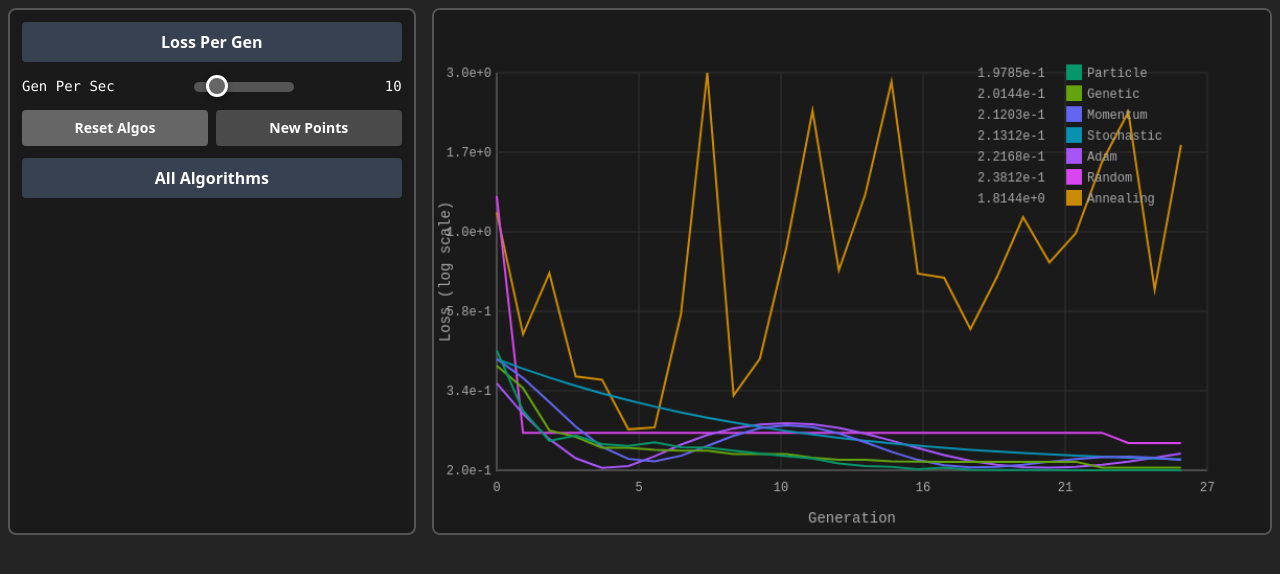
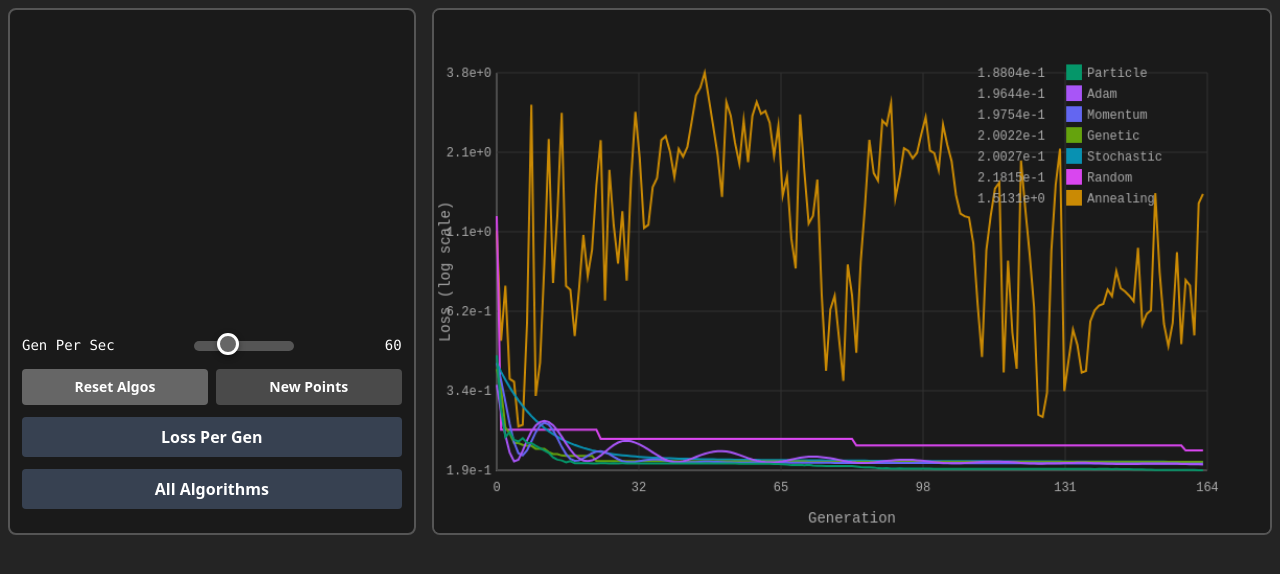
Before and after one commit to niembro64/function-approximation, a Vue app: page / in a window 1280 px wide. Both pictures are taken after a click on the button "Single Algorithm". Shown: the top 574 px of the page. Built offline with nearby package versions, Linux system fonts and the light colour scheme.

Commit message:
pre viewport vis

```diff
--- a/src/components/AlgorithmControls.vue
+++ b/src/components/AlgorithmControls.vue
@@ -24,11 +24,11 @@ const emit = defineEmits<{
 
 <template>
   <!-- All Buttons -->
-  <div class="mb-2 md:mb-3 flex flex-col gap-2 order-2 md:order-1">
+  <div class="mb-2 md:mb-3 flex flex-col gap-2">
     <!-- Mode Toggle Button -->
     <button
       @click="emit('toggleMode')"
-      class="py-3 md:py-2 px-4 text-sm md:text-base font-bold text-white bg-gray-700 border-none rounded cursor-pointer transition-all order-3 md:order-1"
+      class="py-3 md:py-2 px-4 text-sm md:text-base font-bold text-white bg-gray-700 border-none rounded cursor-pointer transition-all order-3"
       style="filter: brightness(1)"
       @mouseover="($event.currentTarget as HTMLElement).style.filter = 'brightness(0.9)'"
       @mouseout="($event.currentTarget as HTMLElement).style.filter = 'brightness(1)'"
@@ -39,7 +39,7 @@ const emit = defineEmits<{
     </button>
 
     <!-- First Row: Info + Back + Algorithm Name + Next + Select -->
-    <div class="flex items-center gap-2 order-2 md:order-2" v-if="mode === 'single'">
+    <div class="flex items-center gap-2 order-2" v-if="mode === 'single'">
       <!-- Info Button -->
       <button
         @click="emit('info')"
@@ -110,7 +110,7 @@ const emit = defineEmits<{
     </div>
 
     <!-- Second Row: Reset/New Buttons -->
-    <div class="flex items-stretch gap-2 order-1 md:order-3" v-if="mode === 'single'">
+    <div class="flex items-stretch gap-2 order-1" v-if="mode === 'single'">
       <button
         @click="emit('reset')"
         class="flex-1 py-3 md:py-2 px-2 text-xs md:text-sm font-bold text-white border-none rounded cursor-pointer transition-all flex items-center justify-center"
--- a/src/components/AllAlgorithmsView.vue
+++ b/src/components/AllAlgorithmsView.vue
@@ -30,26 +30,14 @@ watch(genPerSecValue, (newVal) => {
 </script>
 
 <template>
-  <!-- Graph Mode Toggle -->
-  <button
-    @click="emit('update:graphMode', graphMode === 'loss' ? 'curves' : 'loss')"
-    class="mb-2 md:mb-3 py-3 md:py-2 px-4 text-sm md:text-base font-bold text-white bg-gray-700 border-none rounded cursor-pointer transition-all"
-    style="filter: brightness(1)"
-    @mouseover="($event.currentTarget as HTMLElement).style.filter = 'brightness(0.9)'"
-    @mouseout="($event.currentTarget as HTMLElement).style.filter = 'brightness(1)'"
-    @mousedown="($event.currentTarget as HTMLElement).style.filter = 'brightness(0.8)'"
-    @mouseup="($event.currentTarget as HTMLElement).style.filter = 'brightness(0.9)'"
-  >
-    {{ graphMode === 'loss' ? 'Loss Per Gen' : 'Graph All Curves' }}
-  </button>
-
+  <div class="flex flex-col">
     <!-- Gen Per Sec Slider -->
-  <div class="mb-2 md:mb-3 flex flex-col gap-1.5 md:gap-2">
+    <div class="mb-2 md:mb-3 flex flex-col gap-1.5 md:gap-2 order-1">
       <Slider
         label="Gen Per Sec"
         v-model="genPerSecValue"
         :min="1"
-      :max="60"
+        :max="200"
         :step="1"
         :decimals="0"
         thumbColor="#666666"
@@ -57,7 +45,7 @@ watch(genPerSecValue, (newVal) => {
     </div>
 
     <!-- Reset and New Points buttons -->
-  <div class="flex items-stretch gap-2 mb-2 md:mb-3">
+    <div class="flex items-stretch gap-2 mb-2 md:mb-3 order-2">
     <button
       @click="emit('reset')"
       class="flex-1 py-3 md:py-2 px-2 text-xs md:text-sm font-bold text-white border-none rounded cursor-pointer transition-all flex items-center justify-center"
@@ -81,4 +69,18 @@ watch(genPerSecValue, (newVal) => {
       New Points
     </button>
   </div>
+
+    <!-- Graph Mode Toggle -->
+    <button
+      @click="emit('update:graphMode', graphMode === 'loss' ? 'curves' : 'loss')"
+      class="mb-2 md:mb-3 py-3 md:py-2 px-4 text-sm md:text-base font-bold text-white bg-gray-700 border-none rounded cursor-pointer transition-all order-3"
+      style="filter: brightness(1)"
+      @mouseover="($event.currentTarget as HTMLElement).style.filter = 'brightness(0.9)'"
+      @mouseout="($event.currentTarget as HTMLElement).style.filter = 'brightness(1)'"
+      @mousedown="($event.currentTarget as HTMLElement).style.filter = 'brightness(0.8)'"
+      @mouseup="($event.currentTarget as HTMLElement).style.filter = 'brightness(0.9)'"
+    >
+      {{ graphMode === 'loss' ? 'Loss Per Gen' : 'Graph All Curves' }}
+    </button>
+  </div>
 </template>
--- a/src/components/FunctionApproximation.vue
+++ b/src/components/FunctionApproximation.vue
@@ -33,7 +33,7 @@ const viewMode = ref<'single' | 'all'>('single');
 
 // All Algorithms mode state
 const allAlgoLossHistory = ref<Map<SolutionMethod, number[]>>(new Map());
-const allAlgoGenerationsPerSec = ref<number>(10);
+const allAlgoGenerationsPerSec = ref<number>(60);
 const allAlgoIsRunning = ref<boolean>(false);
 const allAlgoAnimationFrameId = ref<number | null>(null);
 const allAlgoLastFrameTime = ref<number>(0);
@@ -304,7 +304,7 @@ const saSpecificSliders: SliderConfig[] = [
     min: CONFIG.sliders.simulatedAnnealing.coolingRate.min,
     max: CONFIG.sliders.simulatedAnnealing.coolingRate.max,
     step: 0.0001,
-    decimals: 4,
+    decimals: 2,
     useScientificNotation: true,
   },
   {
@@ -2260,15 +2260,28 @@ watch(rsCurves, (): void => {
     <!-- Single Algorithm Mode -->
     <template v-if="viewMode === 'single'">
       <div
-        class="w-full md:w-[600px] md:min-w-0 flex flex-col text-left p-2 md:p-3 bg-ui-bg md:rounded-lg border-0 md:border-2 border-ui-border overflow-y-auto md:overflow-y-auto order-2 md:order-1 md:shrink shrink-0"
+        class="w-full md:w-[600px] md:min-w-0 flex flex-col justify-end text-left p-2 md:p-3 bg-ui-bg md:rounded-lg border-0 md:border-2 border-ui-border overflow-y-auto md:overflow-y-auto order-2 md:order-1 md:shrink shrink-0"
       >
+        <!-- Weights Table -->
+        <div class="order-1 flex-1 flex flex-col justify-start overflow-y-auto">
+          <WeightsTable
+            :sortedCurves="sortedCurves"
+            :numWeights="numWeights"
+            :solutionMethod="solutionMethod"
+            :formatScientific="generateScientificNotation"
+          />
+        </div>
+
         <!-- Control Panel (Sliders) -->
+        <div class="order-2">
           <ControlPanel
             :sliderConfigs="sliderConfigs"
             :thumbColor="currentAlgoColor"
           />
+        </div>
 
         <!-- Algorithm Controls (Buttons) -->
+        <div class="order-3">
           <AlgorithmControls
             :currentAlgoInfo="currentAlgoInfo"
             :currentAlgoColor="currentAlgoColor"
@@ -2283,14 +2296,7 @@ watch(rsCurves, (): void => {
             @newPoints="generateRandomPoints"
             @toggleMode="toggleViewMode"
           />
-
-        <!-- Weights Table -->
-        <WeightsTable
-          :sortedCurves="sortedCurves"
-          :numWeights="numWeights"
-          :solutionMethod="solutionMethod"
-          :formatScientific="generateScientificNotation"
-        />
+        </div>
       </div>
 
       <!-- Canvas Display -->
@@ -2320,9 +2326,22 @@ watch(rsCurves, (): void => {
     <template v-else>
       <!-- Controls Sidebar -->
       <div
-        class="w-full md:w-[600px] md:min-w-0 flex flex-col text-left p-2 md:p-3 bg-ui-bg md:rounded-lg border-0 md:border-2 border-ui-border overflow-y-auto md:overflow-y-auto order-2 md:order-1 md:shrink shrink-0"
+        class="w-full md:w-[600px] md:min-w-0 flex flex-col justify-end text-left p-2 md:p-3 bg-ui-bg md:rounded-lg border-0 md:border-2 border-ui-border overflow-y-auto md:overflow-y-auto order-2 md:order-1 md:shrink shrink-0"
       >
+        <!-- All Algorithms Controls (Sliders & Buttons) -->
+        <div class="order-1">
+          <AllAlgorithmsView
+            :generationsPerSec="allAlgoGenerationsPerSec"
+            :graphMode="allAlgoGraphMode"
+            @reset="resetAllAlgorithms"
+            @newPoints="generateRandomPoints"
+            @update:generationsPerSec="allAlgoGenerationsPerSec = $event"
+            @update:graphMode="allAlgoGraphMode = $event"
+          />
+        </div>
+
         <!-- Algorithm Controls (Buttons) - Mode toggle only -->
+        <div class="order-2">
           <AlgorithmControls
             :currentAlgoInfo="currentAlgoInfo"
             :currentAlgoColor="currentAlgoColor"
@@ -2337,16 +2356,7 @@ watch(rsCurves, (): void => {
             @newPoints="generateRandomPoints"
             @toggleMode="toggleViewMode"
           />
-
-        <!-- All Algorithms Controls (Sliders & Buttons) -->
-        <AllAlgorithmsView
-          :generationsPerSec="allAlgoGenerationsPerSec"
-          :graphMode="allAlgoGraphMode"
-          @reset="resetAllAlgorithms"
-          @newPoints="generateRandomPoints"
-          @update:generationsPerSec="allAlgoGenerationsPerSec = $event"
-          @update:graphMode="allAlgoGraphMode = $event"
-        />
+        </div>
       </div>
 
       <!-- Graph Display -->
```
Lines whose indentation alone changed are shown as unchanged.
